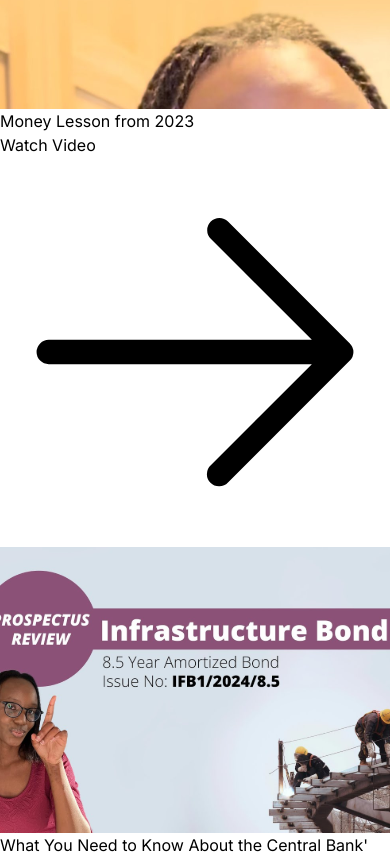
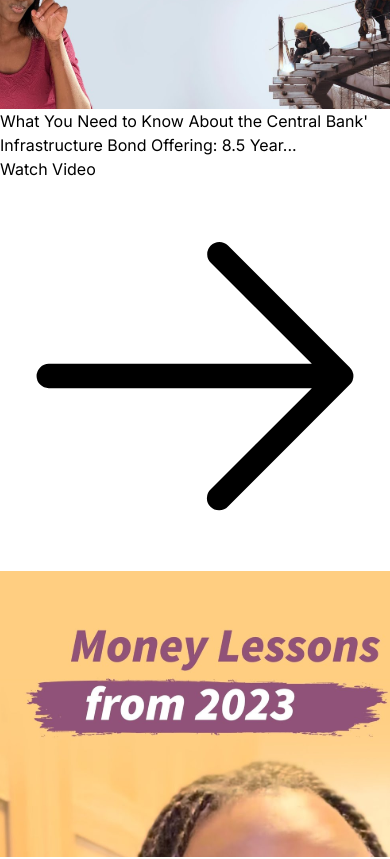
Before and after one commit to Podiihq/budgetke-website, a React (Vite) app: page / in a window 390 px wide. Shown: the part 9980-10839 px from the top of the page. Built offline with nearby package versions, Linux system fonts and the light colour scheme; a web font is replaced by a local one.

Commit message:
video cards update

```diff
--- a/src/components/VideoCard.tsx
+++ b/src/components/VideoCard.tsx
@@ -12,17 +12,15 @@ interface VideoCardProps {
 
 const VideoCard = (props: VideoCardProps) => {
     return (
-        <div>
-            <div>
-                <a href={props.link}>
-                    <img src={props.image} alt="" className="border border-[#C5C5C5] rounded-lg" />
-                    <p className="py-3 font-semibold">{props.title}</p>
-                    <a href={props.link} className="flex items-center gap-2">
-                        <span className="text-sm">Watch Video</span>
-                        <ArrowRight />
-                    </a>
-                </a>
-            </div>
+        <div className="mb-6  border border-[#C5C5C5] rounded-lg hover:shadow-lg">
+            <a href={props.link}>
+                <img src={props.image} alt="" className="w-full rounded-t-lg" />
+                <p className="py-3 font-semibold pl-4">{props.title}</p>
+                <p className="flex items-center gap-2 pl-4 pb-4">
+                    <span className="text-sm">Watch Video</span>
+                    <ArrowRight />
+                </p>
+            </a>
         </div>
     )
 }
@@ -33,15 +31,15 @@ export default VideoCard
 
 export const VideoCardComponent = () => {
     return (
-        <div className="grid lg:grid-cols-3 gap-10">
+        <div className="md:grid md:grid-cols-2 lg:grid-cols-3 lg:gap-10 gap-4">
+            <VideoCard
+                image={Image1}
+                title={"What You Need to Know About the Central Bank' Infrastructure Bond Offering: 8.5 Year...  "}
+                link={""}
+            />
             <VideoCard
                 image={Image}
                 title={"Money Lesson from 2023"}
-                link={""}
-            />
-            <VideoCard
-                image={Image1}
-                title={"What You Need to Know About the Central Bank' Infrastructure Bond Offering: 8.5 Year...  "}
                 link={""}
             />
             <VideoCard
--- a/src/index.css
+++ b/src/index.css
@@ -43,7 +43,7 @@ figcaption {
 }
 
 /* For Tablet */
-@media (max-width: 768px) {
+@media (max-width: 820px) {
     .container {
         column-count: 3;
         /* Adjust column count for tablet */
--- a/src/pages/HomePage.tsx
+++ b/src/pages/HomePage.tsx
@@ -20,7 +20,7 @@ import { VideoCardComponent } from "../components/VideoCard"
 const HomePage = () => {
     return (
         <div className="bg-[#FFF1F1] text-[#333333]">
-            <section className="px-4 mx-auto sm:max-w-xl md:max-w-full lg:max-w-screen-xl md:px-24 lg:px-8">
+            <section className="px-4 mx-auto sm:max-w-xl md:max-w-full lg:max-w-screen-xl md:px-8 lg:px-8">
                 <nav className="lg:flex justify-between items-center">
                     <img src={Logo} alt="" className="w-36 mx-auto lg:mx-0" />
                     <div className="lg:flex gap-6 text-sm hidden">
@@ -31,15 +31,15 @@ const HomePage = () => {
                 </nav>
             </section>
             <section>
-                <div className="px-4 mx-auto sm:max-w-xl md:max-w-full lg:max-w-screen-xl md:px-24 lg:px-8 pb-20 pt-8">
+                <div className="px-4 mx-auto sm:max-w-xl md:max-w-full lg:max-w-screen-xl md:px-8 lg:px-8 pb-20 pt-8">
                     <div className="grid lg:grid-cols-2 items-center gap-5">
                         <div>
                             <h1 className="main-heading text-4xl text-center lg:text-left lg:text-6xl font-bold">Master
                                 <span className="text-[#8B5177] main-heading">Budgeting Skills </span>
                                 and Unlock Financial Freedom.
                             </h1>
-                            <p className="mt-4 lg:w-11/12 text-md text-center lg:text-left">Empower your financial journey with personalized guidance from our expert personal finance coach. Navigate budgeting, savings, and investments seamlessly while gaining a supportive community through our engaging social media page.</p>
-                            <div className="flex gap-4">
+                            <p className="mt-4 xl:w-11/12 text-md text-center lg:text-left">Empower your financial journey with personalized guidance from our expert personal finance coach. Navigate budgeting, savings, and investments seamlessly while gaining a supportive community through our engaging social media page.</p>
+                            <div className="flex gap-4 justify-center lg:justify-start">
                                 <div className="">
                                     <a href="" className="flex items-center gap-2 py-3.5 px-6 text-white bg-[#333333] rounded-full mt-6">
                                         <span className="text-white font-medium">Get Templates</span>
@@ -59,7 +59,7 @@ const HomePage = () => {
                 </div>
             </section>
             <section className="bg-white">
-                <div className="px-4 py-16 mx-auto sm:max-w-xl md:max-w-full lg:max-w-screen-xl md:px-24 lg:px-8 lg:py-20">
+                <div className="px-4 py-16 mx-auto sm:max-w-xl md:max-w-full lg:max-w-screen-xl md:px-8 lg:px-8 lg:py-20">
                     <div className="grid lg:grid-cols-11 gap-4 lg:gap-0">
                         <div className="flex items-start gap-2 col-span-3">
                             <img src={Check} alt="" className="w-10" />
@@ -95,12 +95,12 @@ const HomePage = () => {
                         </div>
                     </div>
                 </div>
-                <section className="px-4 mx-auto sm:max-w-xl md:max-w-full lg:max-w-screen-xl md:px-24 lg:px-8">
+                <section className="px-4 mx-auto sm:max-w-xl md:max-w-full lg:max-w-screen-xl md:px-8 lg:px-8">
                     <div>
                         <video autoPlay muted loop src={HeroVideo} className="w-full border border-[#CFCFCF] rounded-xl"></video>
                     </div>
                 </section>
-                <section className="px-4 py-16 mx-auto sm:max-w-xl md:max-w-full lg:max-w-screen-xl md:px-24 lg:px-8 lg:py-20">
+                <section className="px-4 py-16 mx-auto sm:max-w-xl md:max-w-full lg:max-w-screen-xl md:px-8 lg:px-8 lg:py-20">
                     <div>
                         <div className="flex flex-col-reverse lg:grid grid-cols-2 items-center gap-20">
                             <img src={Illustration2} alt="" />
@@ -125,7 +125,7 @@ const HomePage = () => {
                 </section>
             </section>
 
-            <section className="px-4 py-16 mx-auto sm:max-w-xl md:max-w-full lg:max-w-screen-xl md:px-24 lg:px-8 lg:py-20">
+            <section className="px-4 py-16 mx-auto sm:max-w-xl md:max-w-full lg:max-w-screen-xl md:px-8 lg:px-8 lg:py-20">
                 <div>
                     <div>
                         <h1 className="main-heading text-4xl lg:text-6xl font-bold lg:w-1/2 text-center mx-auto">My {" "}
@@ -136,7 +136,7 @@ const HomePage = () => {
                             Our services are tailored to meet you where you are in your financial journey. Whether you're starting to budget, looking to build your savings, or ready to dive into investments, we're here to guide you. Our offerings include:
                         </p>
                     </div>
-                    <div className="grid lg:grid-cols-3 gap-4 mt-8">
+                    <div className="grid md:grid-cols-2 lg:grid-cols-3 gap-4 mt-8">
                         <ServiceCardComponent
                             image={Image1}
                             title1={"30 Min One-on-One Budget Coaching Sessions "}
@@ -195,7 +195,7 @@ const HomePage = () => {
                 </div>
             </section>
             <section className="bg-[#333333] text-white">
-                <div className="px-4 py-16 mx-auto sm:max-w-xl md:max-w-full lg:max-w-screen-xl md:px-24 lg:px-8 lg:py-20">
+                <div className="px-4 py-16 mx-auto sm:max-w-xl md:max-w-full lg:max-w-screen-xl md:px-8 lg:px-8 lg:py-20">
                     <div className="lg:grid grid-cols-2 items-center gap-20">
                         <div className="mb-6 lg:mb-0">
                             <h1 className="main-heading text-4xl lg:text-6xl font-bold">About Me</h1>
@@ -214,11 +214,11 @@ const HomePage = () => {
                                 </div>
                             </div>
                         </div>
-                        <img src={About} alt="" />
+                        <img src={About} alt="" className="w-full" />
                     </div>
                 </div>
             </section>
-            <section className="px-4 py-16 mx-auto sm:max-w-xl md:max-w-full lg:max-w-screen-xl md:px-24 lg:px-8 lg:py-20">
+            <section className="px-4 py-16 mx-auto sm:max-w-xl md:max-w-full lg:max-w-screen-xl md:px-8 lg:px-8 lg:py-20">
                 <div>
                     <div>
                         <h1 className="main-heading text-4xl lg:text-6xl font-bold lg:w-1/2 text-center mx-auto">
@@ -233,10 +233,10 @@ const HomePage = () => {
                     </div>
                 </div>
             </section >
-            <section className="px-4 pb-16 mx-auto sm:max-w-xl md:max-w-full lg:max-w-screen-xl md:px-24 lg:px-8 lg:pb-20">
+            <section className="px-4 pb-16 mx-auto sm:max-w-xl md:max-w-full lg:max-w-screen-xl md:px-8 lg:px-8 lg:pb-20">
                 <div>
                     <div className="lg:flex justify-between items-end">
-                        <h1 className="main-heading text-4xl lg:text-6xl font-bold lg:w-1/2 text-center">Watch my {" "}
+                        <h1 className="main-heading text-4xl lg:text-6xl font-bold lg:text-left text-center">Watch my {" "}
                             <span className="text-[#8B5177] main-heading">Videos</span>
                         </h1>
                         <div className="lg:flex gap-4 hidden">
@@ -293,7 +293,7 @@ const HomePage = () => {
                 </div>
                 <div className="pb-6">
                     <p className="text-xs text-center">© Copyright 2024 BudgetnKe || All Rights Reserved.</p>
-                    <p className="text-xs text-center">Designed by <a href="" className="underline">Podii Consultants LTD</a></p>
+                    <p className="text-xs text-center mt-4">Designed and Developed by<br />  <a href="https://podiihq.com/" className="underline">Podii Consultants LTD</a></p>
                 </div>
             </section>
         </div >
```
